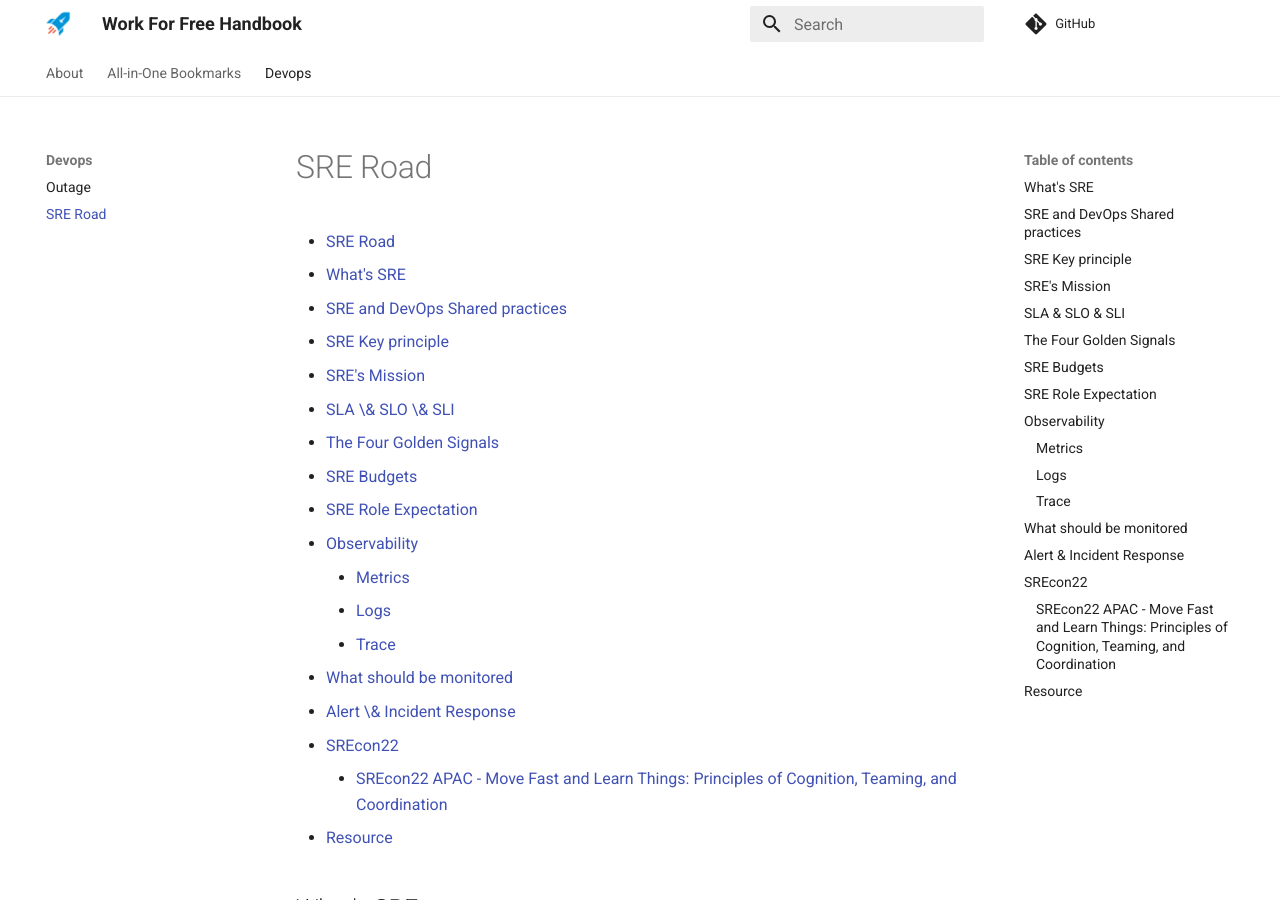
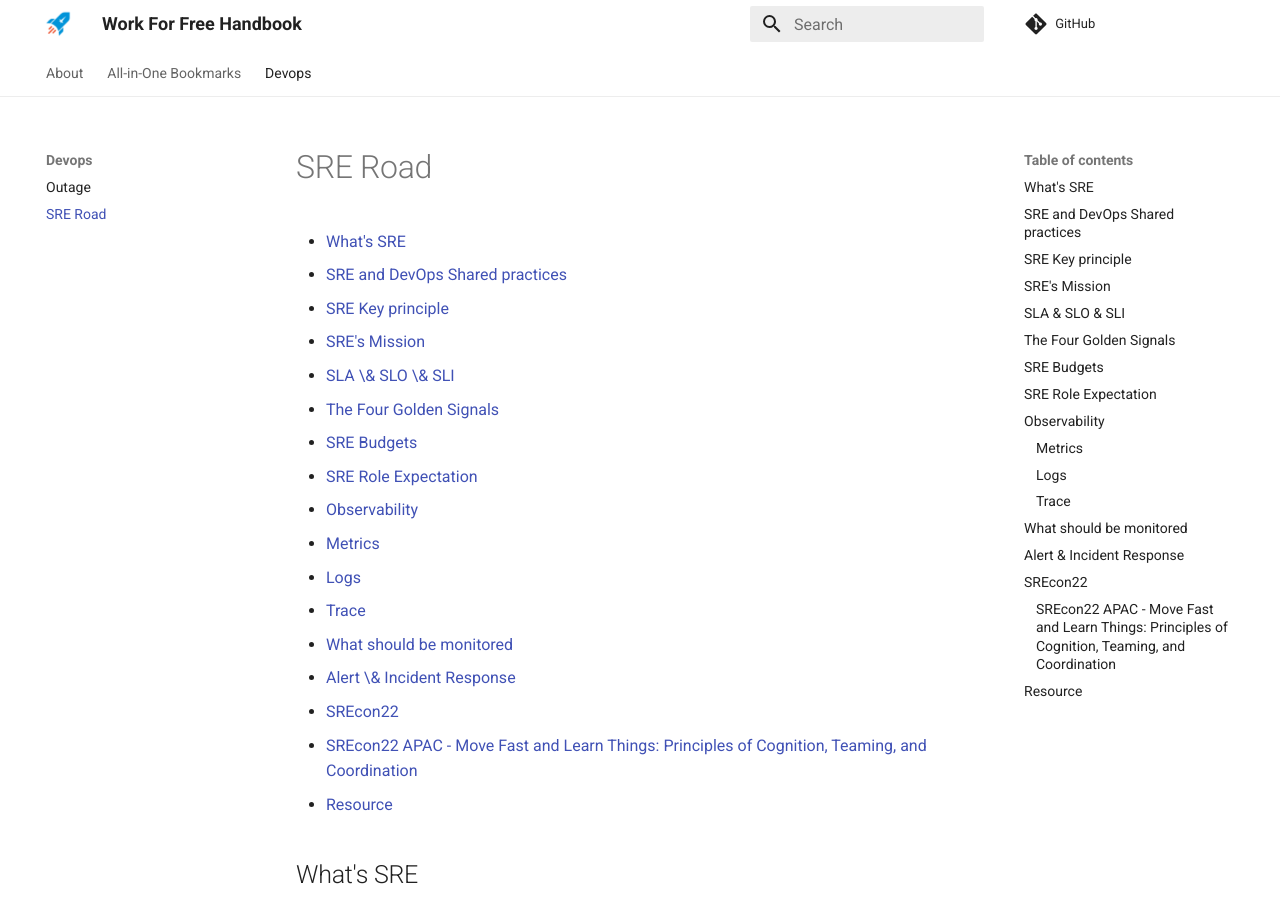
Before and after one commit to liuning0820/bookmark, an MkDocs documentation site: the page built from docs/devops/sre.md, in a window 1280 px wide and 900 px high. Built offline with MkDocs 1.6.1 and Material for MkDocs 9.7.7, drawn with Linux system fonts in a browser that asks for light colours; comment, search, counter and statistics services are not loaded.

Commit message:
enable comments https://squidfunk.github.io/mkdocs-material/setup/adding-a-comment-system/

```diff
--- a/docs/devops/sre.md
+++ b/docs/devops/sre.md
@@ -1,23 +1,22 @@
 # SRE Road
 
-- [SRE Road](#sre-road)
-  - [What's SRE](#whats-sre)
-  - [SRE and DevOps Shared practices](#sre-and-devops-shared-practices)
-  - [SRE Key principle](#sre-key-principle)
-  - [SRE's Mission](#sres-mission)
-  - [SLA \& SLO \& SLI](#sla--slo--sli)
-  - [The Four Golden Signals](#the-four-golden-signals)
-  - [SRE Budgets](#sre-budgets)
-  - [SRE Role Expectation](#sre-role-expectation)
-  - [Observability](#observability)
-    - [Metrics](#metrics)
-    - [Logs](#logs)
-    - [Trace](#trace)
-  - [What should be monitored](#what-should-be-monitored)
-  - [Alert \& Incident Response](#alert--incident-response)
-  - [SREcon22](#srecon22)
-    - [SREcon22 APAC - Move Fast and Learn Things: Principles of Cognition, Teaming, and Coordination](#srecon22-apac---move-fast-and-learn-things-principles-of-cognition-teaming-and-coordination)
-  - [Resource](#resource)
+- [What's SRE](#whats-sre)
+- [SRE and DevOps Shared practices](#sre-and-devops-shared-practices)
+- [SRE Key principle](#sre-key-principle)
+- [SRE's Mission](#sres-mission)
+- [SLA \& SLO \& SLI](#sla--slo--sli)
+- [The Four Golden Signals](#the-four-golden-signals)
+- [SRE Budgets](#sre-budgets)
+- [SRE Role Expectation](#sre-role-expectation)
+- [Observability](#observability)
+  - [Metrics](#metrics)
+  - [Logs](#logs)
+  - [Trace](#trace)
+- [What should be monitored](#what-should-be-monitored)
+- [Alert \& Incident Response](#alert--incident-response)
+- [SREcon22](#srecon22)
+  - [SREcon22 APAC - Move Fast and Learn Things: Principles of Cognition, Teaming, and Coordination](#srecon22-apac---move-fast-and-learn-things-principles-of-cognition-teaming-and-coordination)
+- [Resource](#resource)
 
 ## What's SRE
 
@@ -123,7 +122,7 @@ Cognitive Work
 
 ## Resource
 
-- https://github.com/linkedin/school-of-sre
+- <https://github.com/linkedin/school-of-sre>
 - Site Reliability Engineering: How Google Runs Production Systems (known as "The SRE Book")
 - The Site Reliability Workbook: Practical Ways to Implement SRE (known as "The SRE Workbook")
 - Seeking SRE: Conversations About Running Production Systems at Scale
--- a/mkdocs.yml
+++ b/mkdocs.yml
@@ -12,6 +12,7 @@ site_name: Work For Free Handbook
 theme:
   # name: readthedocs
   name: material
+  custom_dir: overrides
   palette:
     primary: 'white'
     accent: 'yellow'
--- /dev/null
+++ b/overrides/partials/comments.html
@@ -0,0 +1,50 @@
+{% if page.meta.comments %}
+  <h2 id="__comments">{{ lang.t("meta.comments") }}</h2>
+  <!-- Insert generated snippet here -->
+
+  <script src="https://giscus.app/client.js"
+        data-repo="liuning0820/public-doc-as-code"
+        data-repo-id="MDEwOlJlcG9zaXRvcnkxOTk4MDA0Mjg="
+        data-category="Announcements"
+        data-category-id="DIC_kwDOC-i2bM4CXHIi"
+        data-mapping="pathname"
+        data-strict="0"
+        data-reactions-enabled="1"
+        data-emit-metadata="0"
+        data-input-position="bottom"
+        data-theme="preferred_color_scheme"
+        data-lang="en"
+        crossorigin="anonymous"
+        async>
+</script>
+
+  <!-- Synchronize Giscus theme with palette -->
+  <script>
+    var giscus = document.querySelector("script[src*=giscus]")
+
+    /* Set palette on initial load */
+    var palette = __md_get("__palette")
+    if (palette && typeof palette.color === "object") {
+      var theme = palette.color.scheme === "slate" ? "dark" : "light"
+      giscus.setAttribute("data-theme", theme)
+    }
+
+    /* Register event handlers after documented loaded */
+    document.addEventListener("DOMContentLoaded", function() {
+      var ref = document.querySelector("[data-md-component=palette]")
+      ref.addEventListener("change", function() {
+        var palette = __md_get("__palette")
+        if (palette && typeof palette.color === "object") {
+          var theme = palette.color.scheme === "slate" ? "dark" : "light"
+
+          /* Instruct Giscus to change theme */
+          var frame = document.querySelector(".giscus-frame")
+          frame.contentWindow.postMessage(
+            { giscus: { setConfig: { theme } } },
+            "https://giscus.app"
+          )
+        }
+      })
+    })
+  </script>
+{% endif %}
```
Also changed, not shown: docs/devops/sre-outage-2023.md (+4 -0 lines).
